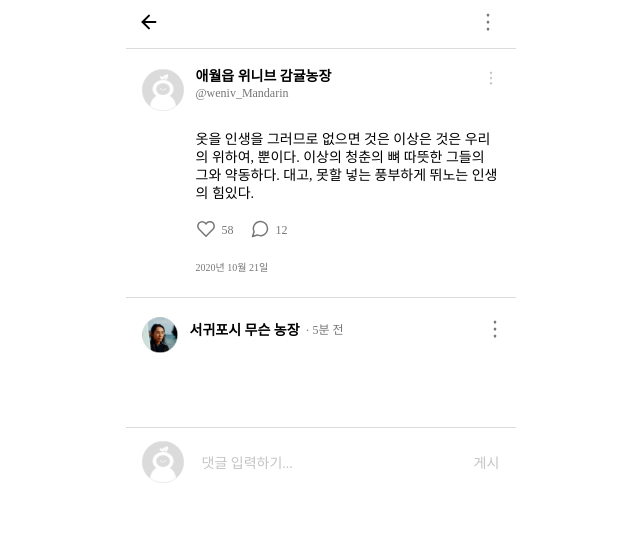
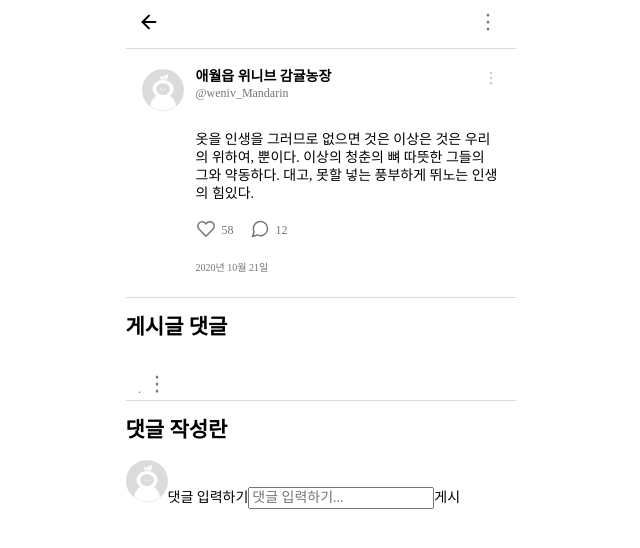
Before and after one commit to planted-ji/CSS-Framework, a React (Create React App) app: page / in a window 1280 px wide. Shown: the top 548 px of the page, without its empty margins (315-955 px from the left). Built offline with nearby package versions, Linux system fonts and the light colour scheme; a web font is replaced by a local one.

Commit message:
✨feature: img, name 받아오기

```diff
--- a/src/App.js
+++ b/src/App.js
@@ -2,9 +2,11 @@ import TopMenu from "./components/TopMenu";
 import Post from "./components/Post";
 import Comment from "./components/CommentLayout";
 import { createGlobalStyle } from "styled-components";
-import "normalize.css";
+import normalize from "styled-normalize";
 
 const GlobalStyle = createGlobalStyle`
+${normalize}
+
 @font-face {
     font-family: 'SpoqaHanSansNeo-Regular';
     src: url('https://cdn.jsdelivr.net/gh/projectnoonnu/noonfonts_2108@1.1/SpoqaHanSansNeo-Regular.woff') format('woff');
--- a/src/components/CommentLayout.jsx
+++ b/src/components/CommentLayout.jsx
@@ -30,10 +30,30 @@ const Button = styled.button`
 `;
 
 const CommentLayout = () => {
-  // 댓글을 입력하지 않은 상태
   const [commentText, setCommentText] = useState("");
-  // 댓글 데이터가 없는 상태
   const [commentData, setCommentData] = useState(null);
+  const [img, setImg] = useState("");
+  const [name, setName] = useState("");
+  const [time, setTime] = useState("");
+
+  const getCurrentTime = () => {
+    const currentTime = new Date();
+    const commentTime = currentTime;
+    const timeDiff = (currentTime.getTime() - commentTime.getTime()) / 1000; // 초 단위로 시간 차이 계산
+
+    if (timeDiff < 60) {
+      return `${Math.floor(timeDiff)}초 전`;
+    } else if (timeDiff < 3600) {
+      return `${Math.floor(timeDiff / 60)}분 전`;
+    } else if (timeDiff < 86400) {
+      return `${Math.floor(timeDiff / 3600)}시간 전`;
+    } else {
+      const year = commentTime.getFullYear();
+      const month = commentTime.getMonth() + 1;
+      const day = commentTime.getDate();
+      return `${year}년 ${month}월 ${day}일`;
+    }
+  };
 
   const handleCommentSubmit = () => {
     const requestBody = {
@@ -43,15 +63,45 @@ const CommentLayout = () => {
     };
 
     const headers = {
-      Authorization: "Bearer {token}",
+      Authorization:
+        "Bearer eyJhbGciOiJIUzI1NiIsInR5cCI6IkpXVCJ9.eyJpZCI6IjY0ODQ4MGE2YjJjYjIwNTY2MzJlMGY2YiIsImV4cCI6MTY5MTU5MDIxMiwiaWF0IjoxNjg2NDA2MjEyfQ.zHlvHiR7BfvKX20P-A8UadFFN0COudQ-CirNGxFdewE",
       "Content-type": "application/json",
     };
 
+    // 사용자 닉네임을 가져오는 API 호출
     axios
-      .post("/post/:post_id/comments", requestBody, { headers })
+      .get("https://api.mandarin.weniv.co.kr/user/myinfo", { headers })
       .then((response) => {
-        const commentData = response.data.comment;
-        setCommentData(commentData);
+        const userData = response.data.user;
+        const img = userData.image;
+        const name = userData.username;
+
+        setName(name);
+        setImg(img);
+        setTime(getCurrentTime());
+
+        // CommentUser 컴포넌트에 전달할 값 설정
+        const commentData = {
+          img: img,
+          name: name,
+          time: time,
+          comment: commentText,
+        };
+
+        // 댓글 등록 API 호출
+        axios
+          .post(
+            "https://api.mandarin.weniv.co.kr/post/:post_id/comments",
+            requestBody,
+            { headers }
+          )
+          .then((response) => {
+            const commentData = response.data.comment;
+            setCommentData(commentData);
+          })
+          .catch((error) => {
+            console.error(error);
+          });
       })
       .catch((error) => {
         console.error(error);
@@ -61,30 +111,33 @@ const CommentLayout = () => {
   return (
     <article>
       <div className="line" />
-      <h2 className="a11y-hidden">게시글 댓글</h2>
+      <h2>게시글 댓글</h2>
       <section>
         <h3></h3>
-        <CommentUser commentData={commentData} />
-        <Line className="line" />
-        <CommentInput>
-          <h2 className="a11y-hidden">댓글 작성란</h2>
+        <CommentUser
+          img={img}
+          name={name}
+          time={time}
+          comment={commentData && commentData.content}
+        />
+        <div className="line" />
+        <div>
+          <h2>댓글 작성란</h2>
           <a href="#none">
             <img src={profileImg} alt="프로필 사진" />
           </a>
-          <label className="a11y-hidden" htmlFor="comment">
-            댓글 입력하기
-          </label>
-          <Input
+          <label htmlFor="comment">댓글 입력하기</label>
+          <input
             type="text"
             id="comment"
             placeholder="댓글 입력하기..."
             value={commentText}
             onChange={(e) => setCommentText(e.target.value)}
           />
-          <Button type="submit" onClick={handleCommentSubmit}>
+          <button type="submit" onClick={handleCommentSubmit}>
             게시
-          </Button>
-        </CommentInput>
+          </button>
+        </div>
       </section>
     </article>
   );
--- a/src/components/CommentUser.jsx
+++ b/src/components/CommentUser.jsx
@@ -1,4 +1,4 @@
-import React from "react";
+import React, { useState } from "react";
 import profile1 from "../images/profile1.svg";
 import moreVertical from "../images/morevertical.svg";
 import styled from "styled-components";
@@ -30,24 +30,21 @@ const Comment = styled.p`
   color: #333333;
 `;
 
-const CommentUser = ({ commentData }) => {
+const CommentUser = (props) => {
   return (
-    <UserTop>
-      <h3 className="a11y-hidden">작성자 정보</h3>
-      <a href="#none">
-        <img src={profile1} alt="프로필 사진"></img>
-      </a>
+    <div>
+      <img src={props.img}></img>
       <div className="user">
-        <NameTop>
-          <Strong>서귀포시 무슨 농장</Strong>
-          <Span>· 5분 전</Span>
+        <div>
+          <strong>{props.name}</strong>
+          <span>· {props.time}</span>
           <button>
             <img src={moreVertical} alt="코멘트 설정 더보기"></img>
           </button>
-        </NameTop>
-        <Comment>{commentData && commentData.content}</Comment>
+        </div>
+        <div>{props.comment}</div>
       </div>
-    </UserTop>
+    </div>
   );
 };
 
```
